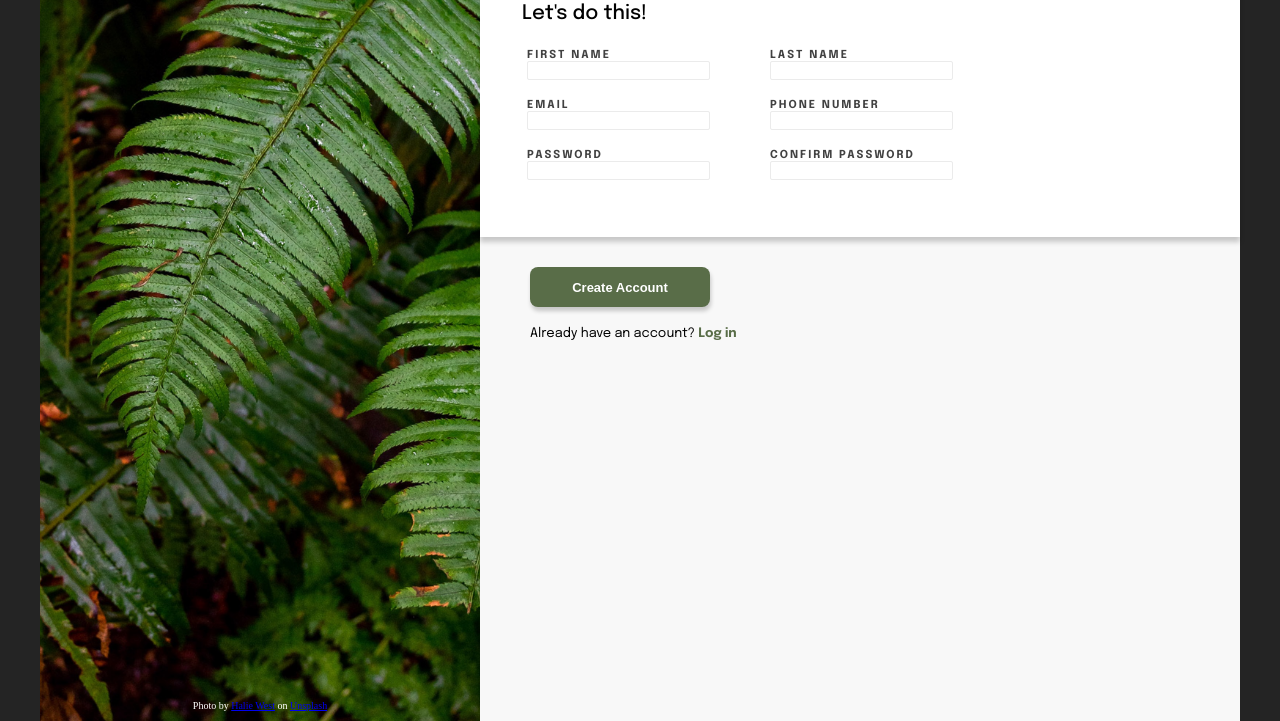
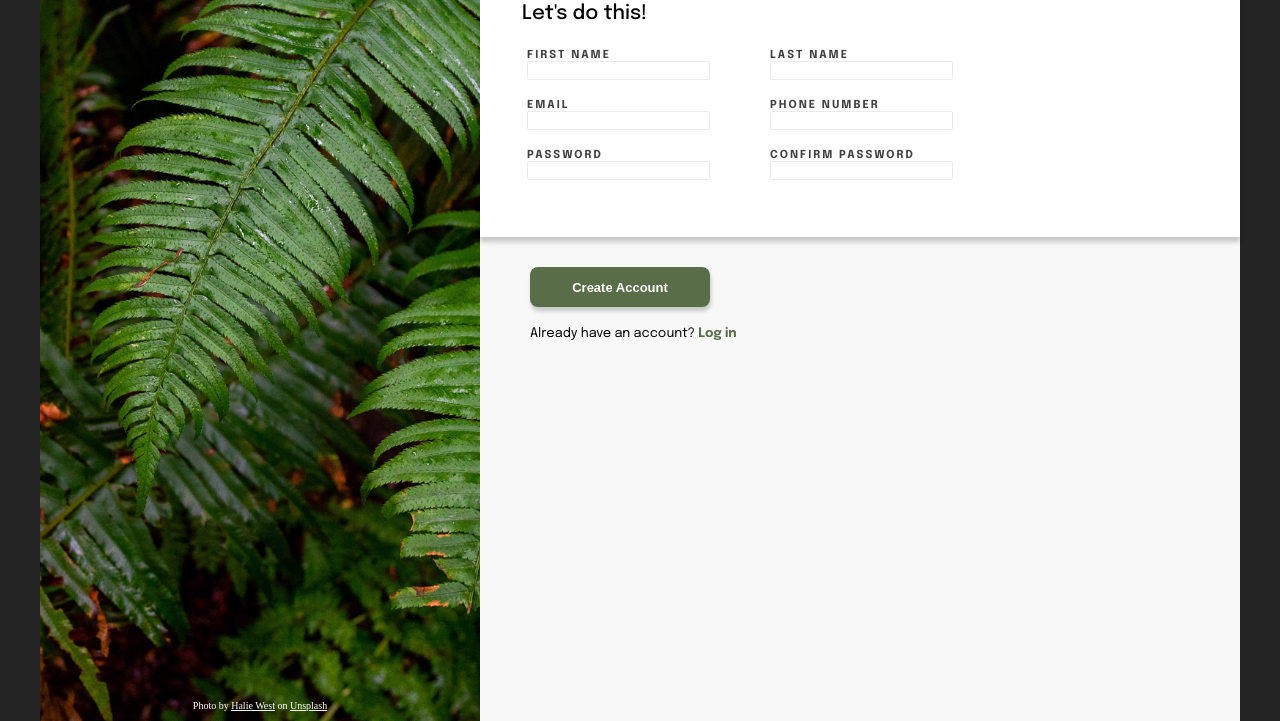
Before and after one commit to LQ85i/project-5, a plain HTML site: page index.html in a window 1280 px wide. Shown: the part 303-1024 px from the top of the page. Drawn offline with Linux system fonts and the light colour scheme.

Commit message:
Fix image credit link style

```diff
--- a/styles.css
+++ b/styles.css
@@ -67,6 +67,11 @@ body {
     margin-top: auto;
     text-align: center;
     font-size: 10px;
+
+}
+
+.imgcredit a {
+    color: white;
 }
 
 .imgcredit a:visited {
```
